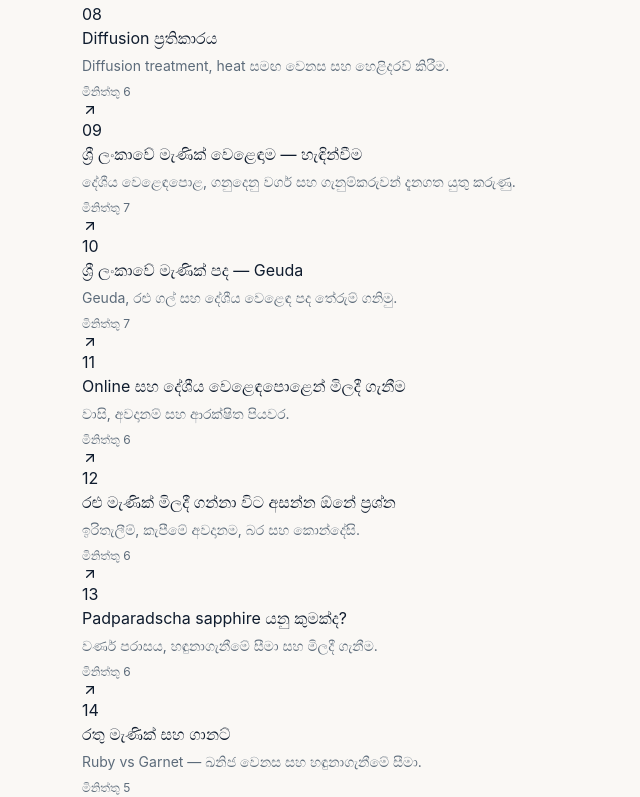
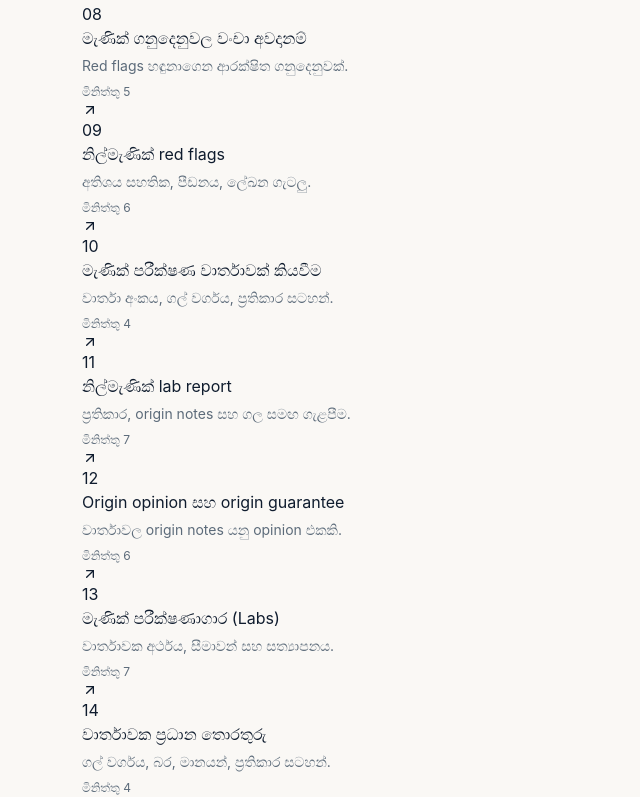
Before and after one commit to LinukaBandara/GemologyX, a Next.js app: page /learn in a window 1280 px wide. Shown: the part 1204-2001 px from the top of the page, without its empty margins (0-640 px from the left). Built offline with nearby package versions, Linux system fonts and the light colour scheme.

Commit message:
content: full learn index sync — all bulk batches 1–5 (~57 guides)

```diff
--- a/src/app/learn/page.tsx
+++ b/src/app/learn/page.tsx
@@ -9,240 +9,76 @@ export const metadata: Metadata = {
 };
 
 const sinhalaGuides = [
-  {
-    title: "නිල්මැණික් ගැන සම්පූර්ණ මාර්ගෝපදේශය",
-    description: "හඳුනාගැනීමේ සිට ගුණාත්මකභාවය, ප්‍රතිකාර සහ ආරක්ෂිත මිලදී ගැනීම දක්වා සියලුම නිල්මැණික් ලිපි.",
-    href: "/si/learn/blue-sapphire-complete-guide",
-    readTime: "මිනිත්තු 8",
-  },
-  {
-    title: "මැණික් වෙළෙන්දාගෙන් අසන්න ඕනේ ප්‍රශ්න",
-    description: "අනන්‍යතාව, ප්‍රතිකාර, වාර්තා, මිල සහ කොන්දේසි — ගනුදෙනුවට පෙර අසිය යුතු ප්‍රශ්න.",
-    href: "/si/learn/questions-to-ask-gem-dealer",
-    readTime: "මිනිත්තු 7",
-  },
-  {
-    title: "මැණික් මිල සාකච්ඡා කරන ආකාරය",
-    description: "තොරතුරු සහිත සාකච්ඡාව, budget සහ ආරක්ෂිත සීමා.",
-    href: "/si/learn/negotiate-gem-price",
-    readTime: "මිනිත්තු 6",
-  },
-  {
-    title: "නිල්මැණික් මිලදී ගැනීමේ checklist",
-    description: "නිල්මැණික් ගලක් මිලදී ගැනීමට පෙර පරීක්ෂා කළ යුතු සම්පූර්ණ ලැයිස්තුව.",
-    href: "/si/learn/blue-sapphire-buying-checklist",
-    readTime: "මිනිත්තු 6",
-  },
-  {
-    title: "නිල්මැණික් lab report එකක බලන්න ඕනේ දේ",
-    description: "ප්‍රතිකාර සටහන්, origin notes සහ වාර්තාව ගල සමඟ ගැළපේද යන්න.",
-    href: "/si/learn/blue-sapphire-lab-report",
-    readTime: "මිනිත්තු 7",
-  },
-  {
-    title: "Origin opinion සහ origin guarantee",
-    description: "වාර්තාවල origin notes යනු opinion එකකි — guarantee නොවේ.",
-    href: "/si/learn/origin-opinion-vs-guarantee",
-    readTime: "මිනිත්තු 6",
-  },
-  {
-    title: "මැණික්වල උණුසුම් ප්‍රතිකාරය",
-    description: "Heat treatment යනු කුමක්ද, වටිනාකමට බලපාන ආකාරය සහ හෙළිදරව් කිරීම.",
-    href: "/si/learn/heat-treatment-guide",
-    readTime: "මිනිත්තු 7",
-  },
-  {
-    title: "Diffusion ප්‍රතිකාරය",
-    description: "Diffusion treatment, heat සමඟ වෙනස සහ හෙළිදරව් කිරීම.",
-    href: "/si/learn/diffusion-treatment-guide",
-    readTime: "මිනිත්තු 6",
-  },
-  {
-    title: "ශ්‍රී ලංකාවේ මැණික් වෙළෙඳාම — හැඳින්වීම",
-    description: "දේශීය වෙළෙඳපොළ, ගනුදෙනු වර්ග සහ ගැනුම්කරුවන් දැනගත යුතු කරුණු.",
-    href: "/si/learn/sri-lanka-gem-trade-intro",
-    readTime: "මිනිත්තු 7",
-  },
-  {
-    title: "ශ්‍රී ලංකාවේ මැණික් පද — Geuda",
-    description: "Geuda, රළු ගල් සහ දේශීය වෙළෙඳ පද තේරුම් ගනිමු.",
-    href: "/si/learn/sri-lanka-gem-terms",
-    readTime: "මිනිත්තු 7",
-  },
-  {
-    title: "Online සහ දේශීය වෙළෙඳපොළෙන් මිලදී ගැනීම",
-    description: "වාසි, අවදානම් සහ ආරක්ෂිත පියවර.",
-    href: "/si/learn/online-vs-local-gem-buying",
-    readTime: "මිනිත්තු 6",
-  },
-  {
-    title: "රළු මැණික් මිලදී ගන්නා විට අසන්න ඕනේ ප්‍රශ්න",
-    description: "ඉරිතැලීම්, කැපීමේ අවදානම, බර සහ කොන්දේසි.",
-    href: "/si/learn/rough-gem-questions",
-    readTime: "මිනිත්තු 6",
-  },
-  {
-    title: "Padparadscha sapphire යනු කුමක්ද?",
-    description: "වර්ණ පරාසය, හඳුනාගැනීමේ සීමා සහ මිලදී ගැනීම.",
-    href: "/si/learn/padparadscha-intro",
-    readTime: "මිනිත්තු 6",
-  },
-  {
-    title: "රතු මැණික් සහ ගානට්",
-    description: "Ruby vs Garnet — ඛනිජ වෙනස සහ හඳුනාගැනීමේ සීමා.",
-    href: "/si/learn/ruby-vs-garnet",
-    readTime: "මිනිත්තු 5",
-  },
-  {
-    title: "මැණික් රැකවරණය — සාමාන්‍ය මාර්ගෝපදේශය",
-    description: "පිරිසිදු කිරීම, ගබඩා කිරීම සහ එදිනෙදා භාවිතය.",
-    href: "/si/learn/gemstone-care-general",
-    readTime: "මිනිත්තු 6",
-  },
-  {
-    title: "නිල්මැණික් red flags",
-    description: "අතිශය සහතික, පීඩනය, ලේඛන ගැටලු සහ සැක සහිත මිල.",
-    href: "/si/learn/blue-sapphire-red-flags",
-    readTime: "මිනිත්තු 6",
-  },
-  {
-    title: "නිල්මැණික් රැකවරණය",
-    description: "පිරිසිදු කිරීම, ගබඩා කිරීම සහ එදිනෙදා භාවිතය.",
-    href: "/si/learn/blue-sapphire-care",
-    readTime: "මිනිත්තු 5",
-  },
-  {
-    title: "නිල්මැණික් කැරට් එකක මිල තේරුම් ගැනීම",
-    description: "කැරට් බර පමණක් නොව ගුණාත්මකභාවය, ප්‍රතිකාර සහ වාර්තා මත මිල සසඳන්න.",
-    href: "/si/learn/blue-sapphire-price-per-carat",
-    readTime: "මිනිත්තු 6",
-  },
-  {
-    title: "නිල්මැණිකක වටිනාකමට බලපාන කරුණු",
-    description: "වර්ණය, පැහැදිලි බව, කැපීම සහ ප්‍රතිකාර ගැන මූලික දැනුම.",
-    href: "/si/learn/blue-sapphire-value-factors",
-    readTime: "මිනිත්තු 5",
-  },
-  {
-    title: "නිල්මැණික් වර්ණය සහ ගුණාත්මකභාවය",
-    description: "වර්ණ ස්වරය, තීව්‍රතාව, ආලෝකය සහ වර්ණයේ ඒකාකාර බව.",
-    href: "/si/learn/blue-sapphire-colour-quality",
-    readTime: "මිනිත්තු 5",
-  },
-  {
-    title: "උණුසුම් කළ සහ නොකළ නිල්මැණික්",
-    description: "ප්‍රතිකාර තත්ත්වය, පරීක්ෂණ වාර්තා සහ මිලදී ගැනීමේදී අසන්න ඕනෑ දේ.",
-    href: "/si/learn/heated-vs-unheated-blue-sapphire",
-    readTime: "මිනිත්තු 5",
-  },
-  {
-    title: "මැණික් පරීක්ෂණ වාර්තාවක් කියවීම",
-    description: "වාර්තා අංකය, ගල් වර්ගය, ස්වභාවික බව සහ ප්‍රතිකාර පිළිබඳ සටහන්.",
-    href: "/si/learn/how-to-read-gem-report",
-    readTime: "මිනිත්තු 4",
-  },
-  {
-    title: "රළු මැණික් ගලක් මිලදී ගැනීමට පෙර",
-    description: "ගලේ අනන්‍යතාව, ඉරිතැලීම්, කැපීමේ හැකියාව සහ ගනුදෙනු කොන්දේසි.",
-    href: "/si/learn/buying-rough-gemstones",
-    readTime: "මිනිත්තු 5",
-  },
-  {
-    title: "මැණික් මිලදී ගැනීමට පෙර checklist",
-    description: "අනන්‍යතාව, ප්‍රතිකාර, වාර්තා, මිල සහ ගනුදෙනු කොන්දේසි.",
-    href: "/si/learn/gemstone-buying-checklist",
-    readTime: "මිනිත්තු 5",
-  },
-  {
-    title: "මැණික් ගනුදෙනුවල වංචා අවදානම්",
-    description: "අනතුරු ඇඟවීම් හඳුනාගෙන ආරක්ෂිත ගනුදෙනුවක් සඳහා සූදානම් වන්න.",
-    href: "/si/learn/avoid-gemstone-scams",
-    readTime: "මිනිත්තු 5",
-  },
-  {
-    title: "ස්වභාවික සහ කෘත්‍රිම මැණික් අතර වෙනස",
-    description: "ස්වභාවික, lab-grown සහ අනුකරණ ගල් අතර වෙනස්කම්.",
-    href: "/si/learn/natural-vs-synthetic-gemstones",
-    readTime: "මිනිත්තු 5",
-  },
-  {
-    title: "ශ්‍රී ලංකාවේ නිල්මැණික්",
-    description: "Ceylon sapphire නාමය, මූලාරම්භ ප්‍රකාශ සහ ස්වාධීන පරීක්ෂණ.",
-    href: "/si/learn/sri-lankan-blue-sapphire",
-    readTime: "මිනිත්තු 5",
-  },
-  {
-    title: "තරු නිල්මැණික්",
-    description: "තරු ආචරණය, cabochon කැපීම සහ පරීක්ෂා කරන ආකාරය.",
-    href: "/si/learn/star-sapphire-guide",
-    readTime: "මිනිත්තු 5",
-  },
-  {
-    title: "රළු නිල්මැණික් ගලක වටිනාකම",
-    description: "ඉරිතැලීම්, කැපීමේ අවදානම සහ අවසාන බර.",
-    href: "/si/learn/rough-blue-sapphire-value",
-    readTime: "මිනිත්තු 6",
-  },
-  {
-    title: "රළු නිල්මැණික් ඇතුළත ලක්ෂණ",
-    description: "Inclusions, ඉරිතැලීම් සහ පරීක්ෂාවේ සීමාවන්.",
-    href: "/si/learn/rough-sapphire-inclusions",
-    readTime: "මිනිත්තු 4",
-  },
-  {
-    title: "නිල්මැණික් හඳුනාගැනීම",
-    description: "වර්ණය, භෞතික ලක්ෂණ සහ වෘත්තීය පරීක්ෂණ.",
-    href: "/si/learn/identify-sapphire",
-    readTime: "මිනිත්තු 5",
-  },
-  {
-    title: "මැණික්වල කැරට් සහ ග්‍රෑම්",
-    description: "බර ඒකක දෙක අතර පරිවර්තනය.",
-    href: "/si/learn/carat-vs-gram",
-    readTime: "මිනිත්තු 3",
-  },
-  {
-    title: "රතු මැණික් සහ රතු ස්පිනල්",
-    description: "සමාන පෙනුම සහ හඳුනාගැනීමේ සීමා.",
-    href: "/si/learn/ruby-vs-spinel",
-    readTime: "මිනිත්තු 4",
-  },
-  {
-    title: "පුෂ්පරාග සහ කහ ටොපාස්",
-    description: "ඛනිජ වෙනස සහ මිලදී ගැනීමේ උපදෙස්.",
-    href: "/si/learn/yellow-sapphire-vs-topaz",
-    readTime: "මිනිත්තු 4",
-  },
-  {
-    title: "පුෂ්පරාග රළු ගලක මිල",
-    description: "රළු කහ sapphire වටිනාකම තක්සේරු කිරීම.",
-    href: "/si/learn/rough-yellow-sapphire-value",
-    readTime: "මිනිත්තු 5",
-  },
-  {
-    title: "ස්වභාවික, කෘත්‍රිම සහ අනුකරණ",
-    description: "වෙළෙඳාමේ පද තේරුම් ගනිමු.",
-    href: "/si/learn/natural-synthetic-imitation-gems",
-    readTime: "මිනිත්තු 5",
-  },
-  {
-    title: "ප්‍රතිකාර තොරතුරු හෙළි කිරීම",
-    description: "විකුණුම්කරුගේ ප්‍රකාශ සහ වාර්තා.",
-    href: "/si/learn/gemstone-treatment-disclosure",
-    readTime: "මිනිත්තු 4",
-  },
-  {
-    title: "වාර්තාවක ප්‍රධාන තොරතුරු",
-    description: "ගල් වර්ගය, බර, මානයන්, ප්‍රතිකාර සටහන්.",
-    href: "/si/learn/gem-lab-report-details",
-    readTime: "මිනිත්තු 4",
-  },
-  {
-    title: "උණුසුම් ප්‍රතිකාර කළ නිල්මැණික්",
-    description: "ප්‍රතිකාර තත්ත්වය හඳුනාගැනීමේ සීමා.",
-    href: "/si/learn/heated-sapphire-guide",
-    readTime: "මිනිත්තු 5",
-  },
+  // —— Hub & buying (highest intent) ——
+  { title: "නිල්මැණික් ගැන සම්පූර්ණ මාර්ගෝපදේශය", description: "හඳුනාගැනීමේ සිට ගුණාත්මකභාවය, ප්‍රතිකාර සහ ආරක්ෂිත මිලදී ගැනීම දක්වා.", href: "/si/learn/blue-sapphire-complete-guide", readTime: "මිනිත්තු 8" },
+  { title: "මැණික් වෙළෙන්දාගෙන් අසන්න ඕනේ ප්‍රශ්න", description: "අනන්‍යතාව, ප්‍රතිකාර, වාර්තා, මිල සහ කොන්දේසි.", href: "/si/learn/questions-to-ask-gem-dealer", readTime: "මිනිත්තු 7" },
+  { title: "මැණික් මිල සාකච්ඡා කරන ආකාරය", description: "තොරතුරු සහිත සාකච්ඡාව, budget සහ ආරක්ෂිත සීමා.", href: "/si/learn/negotiate-gem-price", readTime: "මිනිත්තු 6" },
+  { title: "මැණික් මිලදී ගැනීමට පෙර checklist", description: "අනන්‍යතාව, ප්‍රතිකාර, වාර්තා, මිල සහ ගනුදෙනු කොන්දේසි.", href: "/si/learn/gemstone-buying-checklist", readTime: "මිනිත්තු 5" },
+  { title: "නිල්මැණික් මිලදී ගැනීමේ checklist", description: "නිල්මැණික් ගලක් මිලදී ගැනීමට පෙර පරීක්ෂා කළ යුතු ලැයිස්තුව.", href: "/si/learn/blue-sapphire-buying-checklist", readTime: "මිනිත්තු 6" },
+  { title: "මැණික් සහිත ආභරණ මිලදී ගැනීම", description: "ගල, ලෝහ, සැකසුම සහ ලේඛන පරීක්ෂා කරන ආකාරය.", href: "/si/learn/jewelry-with-gems-buying", readTime: "මිනිත්තු 7" },
+  { title: "Online සහ දේශීය වෙළෙඳපොළෙන් මිලදී ගැනීම", description: "වාසි, අවදානම් සහ ආරක්ෂිත පියවර.", href: "/si/learn/online-vs-local-gem-buying", readTime: "මිනිත්තු 6" },
+  { title: "මැණික් ගනුදෙනුවල වංචා අවදානම්", description: "Red flags හඳුනාගෙන ආරක්ෂිත ගනුදෙනුවක්.", href: "/si/learn/avoid-gemstone-scams", readTime: "මිනිත්තු 5" },
+  { title: "නිල්මැණික් red flags", description: "අතිශය සහතික, පීඩනය, ලේඛන ගැටලු.", href: "/si/learn/blue-sapphire-red-flags", readTime: "මිනිත්තු 6" },
+
+  // —— Reports & treatments ——
+  { title: "මැණික් පරීක්ෂණ වාර්තාවක් කියවීම", description: "වාර්තා අංකය, ගල් වර්ගය, ප්‍රතිකාර සටහන්.", href: "/si/learn/how-to-read-gem-report", readTime: "මිනිත්තු 4" },
+  { title: "නිල්මැණික් lab report", description: "ප්‍රතිකාර, origin notes සහ ගල සමඟ ගැළපීම.", href: "/si/learn/blue-sapphire-lab-report", readTime: "මිනිත්තු 7" },
+  { title: "Origin opinion සහ origin guarantee", description: "වාර්තාවල origin notes යනු opinion එකකි.", href: "/si/learn/origin-opinion-vs-guarantee", readTime: "මිනිත්තු 6" },
+  { title: "මැණික් පරීක්ෂණාගාර (Labs)", description: "වාර්තාවක අර්ථය, සීමාවන් සහ සත්‍යාපනය.", href: "/si/learn/gem-labs-overview", readTime: "මිනිත්තු 7" },
+  { title: "වාර්තාවක ප්‍රධාන තොරතුරු", description: "ගල් වර්ගය, බර, මානයන්, ප්‍රතිකාර සටහන්.", href: "/si/learn/gem-lab-report-details", readTime: "මිනිත්තු 4" },
+  { title: "මැණික්වල උණුසුම් ප්‍රතිකාරය", description: "Heat treatment — වටිනාකම සහ හෙළිදරව් කිරීම.", href: "/si/learn/heat-treatment-guide", readTime: "මිනිත්තු 7" },
+  { title: "Diffusion ප්‍රතිකාරය", description: "Diffusion treatment සහ heat සමඟ වෙනස.", href: "/si/learn/diffusion-treatment-guide", readTime: "මිනිත්තු 6" },
+  { title: "Fracture filling / glass filling", description: "Clarity enhancement, හෙළිදරව් කිරීම සහ රැකවරණය.", href: "/si/learn/fracture-filling-guide", readTime: "මිනිත්තු 6" },
+  { title: "ප්‍රතිකාර තොරතුරු හෙළි කිරීම", description: "විකුණුම්කරුගේ ප්‍රකාශ සහ වාර්තා.", href: "/si/learn/gemstone-treatment-disclosure", readTime: "මිනිත්තු 4" },
+  { title: "උණුසුම් කළ සහ නොකළ නිල්මැණික්", description: "ප්‍රතිකාර තත්ත්වය සහ වාර්තා.", href: "/si/learn/heated-vs-unheated-blue-sapphire", readTime: "මිනිත්තු 5" },
+
+  // —— Sri Lanka ——
+  { title: "ශ්‍රී ලංකාවේ මැණික් වෙළෙඳාම", description: "දේශීය වෙළෙඳපොළ සහ ගනුදෙනු වර්ග.", href: "/si/learn/sri-lanka-gem-trade-intro", readTime: "මිනිත්තු 7" },
+  { title: "ශ්‍රී ලංකාවේ මැණික් පද — Geuda", description: "Geuda, රළු ගල් සහ දේශීය පද.", href: "/si/learn/sri-lanka-gem-terms", readTime: "මිනිත්තු 7" },
+  { title: "ශ්‍රී ලංකාවේ නිල්මැණික්", description: "Ceylon sapphire නාමය සහ මූලාරම්භ ප්‍රකාශ.", href: "/si/learn/sri-lankan-blue-sapphire", readTime: "මිනිත්තු 5" },
+
+  // —— Rough ——
+  { title: "රළු මැණික් මිලදී ගන්නා විට අසන්න ඕනේ ප්‍රශ්න", description: "ඉරිතැලීම්, කැපීමේ අවදානම, බර.", href: "/si/learn/rough-gem-questions", readTime: "මිනිත්තු 6" },
+  { title: "රළු මැණික් ගලක් මිලදී ගැනීමට පෙර", description: "අනන්‍යතාව, ඉරිතැලීම්, කැපීමේ හැකියාව.", href: "/si/learn/buying-rough-gemstones", readTime: "මිනිත්තු 5" },
+  { title: "රළු නිල්මැණික් ගලක වටිනාකම", description: "ඉරිතැලීම්, කැපීමේ අවදානම, අවසාන බර.", href: "/si/learn/rough-blue-sapphire-value", readTime: "මිනිත්තු 6" },
+  { title: "රළු නිල්මැණික් ඇතුළත ලක්ෂණ", description: "Inclusions සහ පරීක්ෂාවේ සීමාවන්.", href: "/si/learn/rough-sapphire-inclusions", readTime: "මිනිත්තු 4" },
+
+  // —— Blue sapphire cluster ——
+  { title: "නිල්මැණික් වර්ණය සහ ගුණාත්මකභාවය", description: "වර්ණ ස්වරය, තීව්‍රතාව, ආලෝකය.", href: "/si/learn/blue-sapphire-colour-quality", readTime: "මිනිත්තු 5" },
+  { title: "නිල්මැණිකක වටිනාකමට බලපාන කරුණු", description: "වර්ණය, පැහැදිලි බව, කැපීම, ප්‍රතිකාර.", href: "/si/learn/blue-sapphire-value-factors", readTime: "මිනිත්තු 5" },
+  { title: "නිල්මැණික් කැරට් එකක මිල", description: "බර පමණක් නොව ගුණාත්මකභාවය මත මිල.", href: "/si/learn/blue-sapphire-price-per-carat", readTime: "මිනිත්තු 6" },
+  { title: "නිල්මැණික් හඳුනාගැනීම", description: "වර්ණය, භෞතික ලක්ෂණ, වෘත්තීය පරීක්ෂණ.", href: "/si/learn/identify-sapphire", readTime: "මිනිත්තු 5" },
+  { title: "තරු නිල්මැණික්", description: "තරු ආචරණය සහ cabochon කැපීම.", href: "/si/learn/star-sapphire-guide", readTime: "මිනිත්තු 5" },
+  { title: "Padparadscha sapphire", description: "වර්ණ පරාසය සහ හඳුනාගැනීමේ සීමා.", href: "/si/learn/padparadscha-intro", readTime: "මිනිත්තු 6" },
+  { title: "නිල්මැණික් රැකවරණය", description: "පිරිසිදු කිරීම, ගබඩා කිරීම.", href: "/si/learn/blue-sapphire-care", readTime: "මිනිත්තු 5" },
+  { title: "උණුසුම් ප්‍රතිකාර කළ නිල්මැණික්", description: "ප්‍රතිකාර තත්ත්වය හඳුනාගැනීමේ සීමා.", href: "/si/learn/heated-sapphire-guide", readTime: "මිනිත්තු 5" },
+
+  // —— Species intros ——
+  { title: "මරකත (Emerald)", description: "Inclusions, oil treatment, මිලදී ගැනීම.", href: "/si/learn/emerald-intro", readTime: "මිනිත්තු 7" },
+  { title: "Spinel (ස්පිනල්)", description: "Ruby සමඟ වෙනස, වර්ණ, හඳුනාගැනීම.", href: "/si/learn/spinel-intro", readTime: "මිනිත්තු 6" },
+  { title: "Garnet (ගානට්)", description: "වර්ණ විවිධත්වය, ruby සමඟ වෙනස.", href: "/si/learn/garnet-intro", readTime: "මිනිත්තු 6" },
+  { title: "Tourmaline", description: "වර්ණ පරාසය, paraiba, rubellite.", href: "/si/learn/tourmaline-intro", readTime: "මිනිත්තු 6" },
+  { title: "Aquamarine", description: "නිල් beryl, heat treatment, sapphire සමඟ වෙනස.", href: "/si/learn/aquamarine-intro", readTime: "මිනිත්තු 5" },
+  { title: "Morganite", description: "රෝස beryl, heat treatment.", href: "/si/learn/morganite-intro", readTime: "මිනිත්තු 5" },
+  { title: "Tanzanite", description: "නිල්-දම් zoisite, heat, දෘඪතාව.", href: "/si/learn/tanzanite-intro", readTime: "මිනිත්තු 6" },
+  { title: "Opal", description: "Play-of-colour, රැකවරණය, අවදානම්.", href: "/si/learn/opal-intro", readTime: "මිනිත්තු 6" },
+  { title: "Peridot", description: "කොළ olivine, emerald සමඟ වෙනස.", href: "/si/learn/peridot-intro", readTime: "මිනිත්තු 5" },
+  { title: "Amethyst", description: "දම් quartz, heat, synthetic.", href: "/si/learn/amethyst-intro", readTime: "මිනිත්තු 5" },
+  { title: "Citrine", description: "කහ quartz, heat-treated amethyst.", href: "/si/learn/citrine-intro", readTime: "මිනිත්තු 5" },
+  { title: "Topaz", description: "Blue topaz treatments, cleavage.", href: "/si/learn/topaz-intro", readTime: "මිනිත්තු 5" },
+  { title: "Jade — Jadeite සහ Nephrite", description: "වර්ග දෙක, treatments, හඳුනාගැනීම.", href: "/si/learn/jade-intro", readTime: "මිනිත්තු 7" },
+
+  // —— Comparisons & basics ——
+  { title: "රතු මැණික් සහ රතු ස්පිනල්", description: "සමාන පෙනුම සහ හඳුනාගැනීමේ සීමා.", href: "/si/learn/ruby-vs-spinel", readTime: "මිනිත්තු 4" },
+  { title: "රතු මැණික් සහ ගානට්", description: "Ruby vs Garnet — ඛනිජ වෙනස.", href: "/si/learn/ruby-vs-garnet", readTime: "මිනිත්තු 5" },
+  { title: "පුෂ්පරාග සහ කහ ටොපාස්", description: "ඛනිජ වෙනස සහ මිලදී ගැනීම.", href: "/si/learn/yellow-sapphire-vs-topaz", readTime: "මිනිත්තු 4" },
+  { title: "ස්වභාවික සහ කෘත්‍රිම මැණික්", description: "Natural, lab-grown, imitation.", href: "/si/learn/natural-vs-synthetic-gemstones", readTime: "මිනිත්තු 5" },
+  { title: "ස්වභාවික, කෘත්‍රිම සහ අනුකරණ", description: "වෙළෙඳාමේ පද තේරුම් ගනිමු.", href: "/si/learn/natural-synthetic-imitation-gems", readTime: "මිනිත්තු 5" },
+  { title: "මැණික්වල ඇතුළත ලක්ෂණ (Inclusions)", description: "Inclusions යනු කුමක්ද, ගුණාත්මකභාවයට බලපෑම.", href: "/si/learn/gemstone-inclusions-guide", readTime: "මිනිත්තු 6" },
+  { title: "Mohs දෘඪතා පරිමාණය", description: "Hardness vs toughness, රැකවරණයට අර්ථය.", href: "/si/learn/mohs-hardness-guide", readTime: "මිනිත්තු 5" },
+  { title: "මැණික් රැකවරණය — සාමාන්‍ය", description: "පිරිසිදු කිරීම, ගබඩා කිරීම, භාවිතය.", href: "/si/learn/gemstone-care-general", readTime: "මිනිත්තු 6" },
+  { title: "මැණික්වල කැරට් සහ ග්‍රෑම්", description: "බර ඒකක දෙක අතර පරිවර්තනය.", href: "/si/learn/carat-vs-gram", readTime: "මිනිත්තු 3" },
+  { title: "පුෂ්පරාග රළු ගලක මිල", description: "රළු කහ sapphire වටිනාකම.", href: "/si/learn/rough-yellow-sapphire-value", readTime: "මිනිත්තු 5" },
 ] as const;
 
 const categories = [
@@ -263,7 +99,7 @@ const categories = [
     items: [
       ["Natural vs Synthetic Gemstones", "/learn/natural-vs-synthetic-gemstones", true],
       ["Heated vs Unheated Gemstones", "/learn/heated-vs-unheated", true],
-      ["Understanding Gemstone Inclusions", "#", false],
+      ["Understanding Gemstone Inclusions", "/si/learn/gemstone-inclusions-guide", true],
     ],
   },
   {
```
